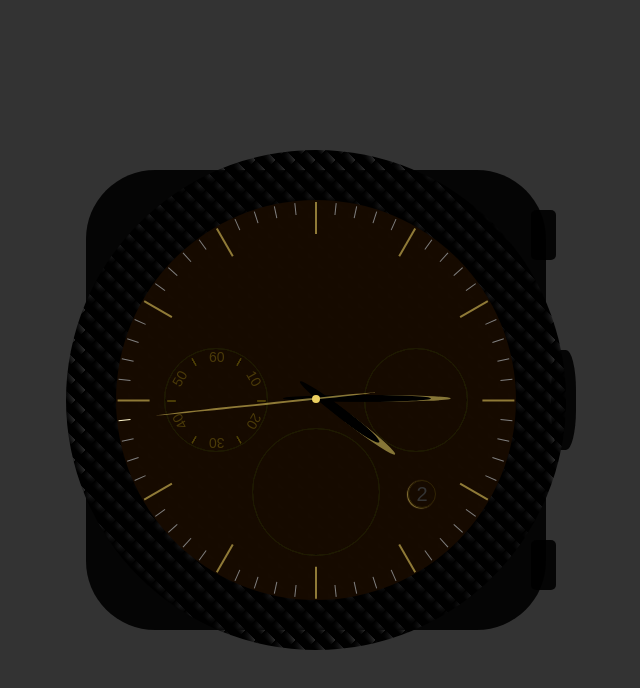
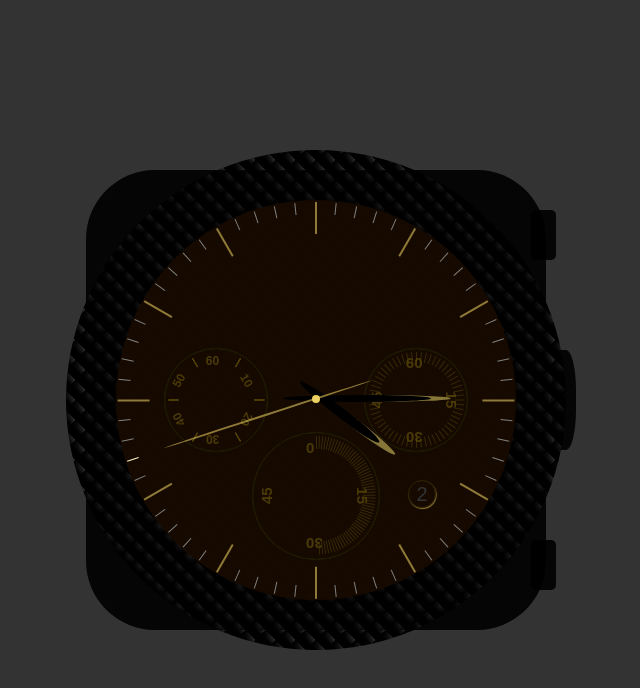
Before and after one commit to AbdulSamman/watch, a React (Vite) app: page / in a window 1280 px wide. Shown: the top 688 px of the page, without its empty margins (324-964 px from the left). Built offline with nearby package versions, Linux system fonts and the light colour scheme.

Commit message:
dials styled

```diff
--- a/src/components/Watch.tsx
+++ b/src/components/Watch.tsx
@@ -59,22 +59,48 @@ export const Watch = () => {
                   style={{
                     transform: `rotate(${index * 6}deg)`,
                   }}></div>
-                <div className="dials  secondsShow"></div>
+                <div className="dials  secondsShow">
+                  <div
+                    style={{
+                      transform: `rotate(${index * 6}deg)`,
+                    }}
+                    className="numbersSmall"></div>
+                  <span
+                    className="numbers"
+                    style={{
+                      transform: `rotate(${index * 30}deg)`,
+                    }}>
+                    {index % 15 === 0 && <>{index === 0 ? "60" : index}</>}
+                  </span>
+                </div>
                 <div className="dials minutsShow">
                   <div
                     style={{
                       transform: `rotate(${index * 60 + 30}deg)`,
                     }}
-                    className="minutsSmall"></div>
+                    className="numbersSmall"></div>
                   <span
-                    className="minutsNumber"
+                    className="numbers minutsNumbers"
                     style={{
                       transform: `rotate(${index * -30}deg)`,
                     }}>
                     {index % 10 === 0 && <>{index === 0 ? "60" : index}</>}
                   </span>
                 </div>
-                <div className="dials stopWatch"></div>
+                <div className="dials stopWatch">
+                  <div
+                    style={{
+                      transform: `rotate(${index * 3}deg)`,
+                    }}
+                    className="numbersSmall"></div>
+                  <span
+                    className="numbers stopNumbers"
+                    style={{
+                      transform: `rotate(${index * 30}deg)`,
+                    }}>
+                    {index % 15 === 0 && <>{index}</>}
+                  </span>
+                </div>
               </React.Fragment>
             ))}
           </div>
--- a/src/styles/App.scss
+++ b/src/styles/App.scss
@@ -188,39 +188,45 @@ body {
             border-radius: 50%;
             top: 37%;
             border: 1px solid darken($borderColor, 58px);
+            padding: 5px;
           }
 
+          .numbersSmall {
+            border-left: 1px solid darken($borderColor, 48px);
+            position: absolute;
+            left: 50%;
+            top: 3px;
+            height: 10%;
+            transform-origin: 50% 470%;
+          }
+
+          .numbers {
+            height: 50%;
+            position: absolute;
+            left: 40%;
+            top: 5%;
+            transform-origin: 50% 90%;
+            color: darken($borderColor, 40%);
+            font-size: 15px;
+            font-weight: bold;
+          }
           .secondsShow {
             right: 12%;
           }
           .minutsShow {
             left: 12%;
-            .minutsSmall {
-              border-left: 1px solid darken($borderColor, 48px);
-              height: 8%;
-              position: absolute;
-              left: 50%;
-              top: 3px;
-              transform-origin: 50% 600%;
-            }
-            .minutsNumber {
-              font-size: 14px;
-              height: 50%;
-              position: absolute;
-              left: calc(50% - 7px);
-              top: 0px;
-              transform-origin: 50% 100%;
-              color: darken($borderColor, 40%);
-            }
-            .minutsNumber:first-child::after {
-              content: "0";
-              color: red;
+            .minutsNumbers {
+              font-size: 12px;
             }
           }
+
           .stopWatch {
             left: 34%;
-            top: 57%;
+            top: 58%;
             width: 32%;
+            .stopNumbers {
+              left: 42%;
+            }
           }
         }
       }
```
